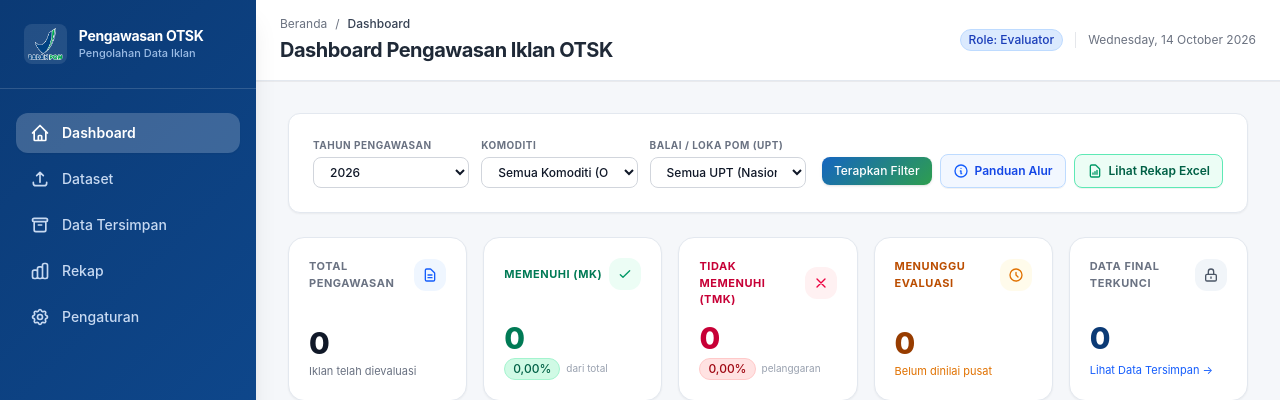
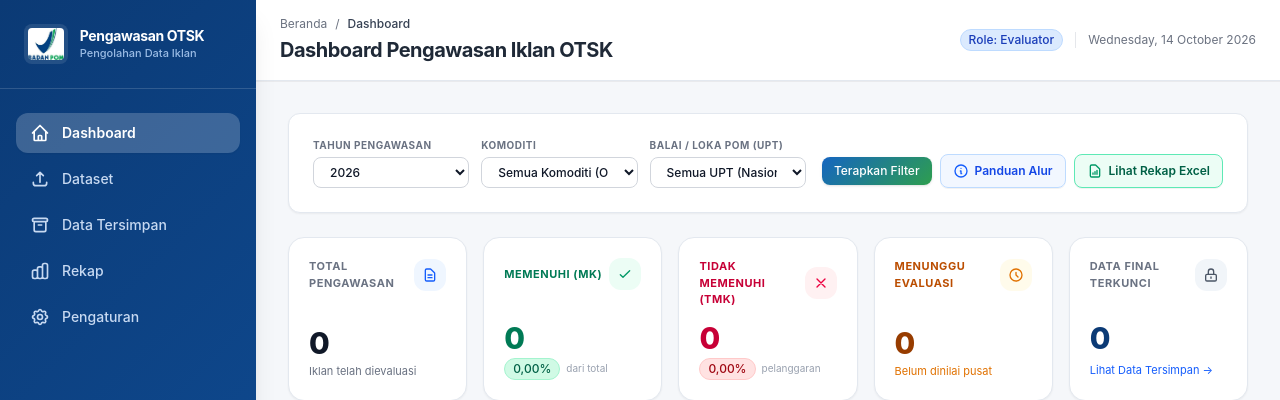
Before and after one commit to trimitanf/Aplikasi-Pengolahan-Data-, a Laravel app: page /dashboard in a window 1280 px wide. Shown: the top 400 px of the page. Run offline with Laravel 12, Linux system fonts and the light colour scheme; a user stored in the database is signed in; data comes from the database, SQL or seed files in the repository; data that the repository does not hold is empty; style sheets or scripts are compiled from the project's sources; some web fonts are replaced.

Commit message:
feat: Ganti logo aplikasi menjadi logo-bpom.jpeg dari assets

```diff
--- a/resources/views/components/layouts/app.blade.php
+++ b/resources/views/components/layouts/app.blade.php
@@ -28,7 +28,9 @@
         >
             <!-- Logo & Brand Header -->
             <div class="p-6 border-b border-white/15 flex items-center gap-3">
-                @if (file_exists(public_path('assets/BADAN_POM.png')))
+                @if (file_exists(public_path('assets/logo-bpom.jpeg')))
+                    <img src="{{ asset('assets/logo-bpom.jpeg') }}" alt="Logo BPOM" class="h-10 w-auto bg-white/10 p-1 rounded-lg shrink-0 object-contain">
+                @elseif (file_exists(public_path('assets/BADAN_POM.png')))
                     <img src="{{ asset('assets/BADAN_POM.png') }}" alt="Logo BPOM" class="h-10 w-auto bg-white/10 p-1 rounded-lg shrink-0 object-contain">
                 @elseif (file_exists(public_path('images/logo-bpom.png')))
                     <img src="{{ asset('images/logo-bpom.png') }}" alt="Logo BPOM" class="h-10 w-auto bg-white/10 p-1.5 rounded-lg shrink-0">
--- a/resources/views/dashboard.blade.php
+++ b/resources/views/dashboard.blade.php
@@ -530,7 +530,9 @@
             <div class="p-6 space-y-6">
                 <div class="flex items-center justify-between pb-4 border-b border-gray-200">
                     <div class="flex items-center gap-3">
-                        @if (file_exists(public_path('assets/BADAN_POM.png')))
+                        @if (file_exists(public_path('assets/logo-bpom.jpeg')))
+                            <img src="{{ asset('assets/logo-bpom.jpeg') }}" alt="Logo BPOM" class="h-10 w-auto object-contain">
+                        @elseif (file_exists(public_path('assets/BADAN_POM.png')))
                             <img src="{{ asset('assets/BADAN_POM.png') }}" alt="Logo BPOM" class="h-10 w-auto object-contain">
                         @else
                             <div class="w-10 h-10 rounded-xl bg-(--brand-navy) text-white flex items-center justify-center font-bold text-sm">
--- a/resources/views/layouts/app.blade.php
+++ b/resources/views/layouts/app.blade.php
@@ -28,7 +28,9 @@
         >
             <!-- Logo & Brand Header -->
             <div class="p-6 border-b border-white/15 flex items-center gap-3">
-                @if (file_exists(public_path('assets/BADAN_POM.png')))
+                @if (file_exists(public_path('assets/logo-bpom.jpeg')))
+                    <img src="{{ asset('assets/logo-bpom.jpeg') }}" alt="Logo BPOM" class="h-10 w-auto bg-white/10 p-1 rounded-lg shrink-0 object-contain">
+                @elseif (file_exists(public_path('assets/BADAN_POM.png')))
                     <img src="{{ asset('assets/BADAN_POM.png') }}" alt="Logo BPOM" class="h-10 w-auto bg-white/10 p-1 rounded-lg shrink-0 object-contain">
                 @elseif (file_exists(public_path('images/logo-bpom.png')))
                     <img src="{{ asset('images/logo-bpom.png') }}" alt="Logo BPOM" class="h-10 w-auto bg-white/10 p-1.5 rounded-lg shrink-0">
--- a/resources/views/welcome.blade.php
+++ b/resources/views/welcome.blade.php
@@ -10,7 +10,7 @@
 <body class="min-h-screen bg-(--bg) flex items-center justify-center p-6 text-(--text)">
     <div class="text-center space-y-4 max-w-md">
         <div class="flex justify-center mb-2">
-            <img src="{{ asset('assets/BADAN_POM.png') }}" alt="Logo BPOM" class="h-16 w-auto object-contain">
+            <img src="{{ asset('assets/logo-bpom.jpeg') }}" alt="Logo BPOM" class="h-16 w-auto object-contain">
         </div>
         <h1 class="text-xl font-bold text-gray-900">Sistem Informasi Pengolahan Data Iklan</h1>
         <p class="text-sm text-gray-500">Direktorat Pengawasan OTSK - Badan Pengawas Obat dan Makanan</p>
```
Also changed, not shown: resources/views/auth/login.blade.php (+6 -2 lines), public/assets/logo-bpom.jpeg (added), public/images/logo-bpom.jpeg (added).
